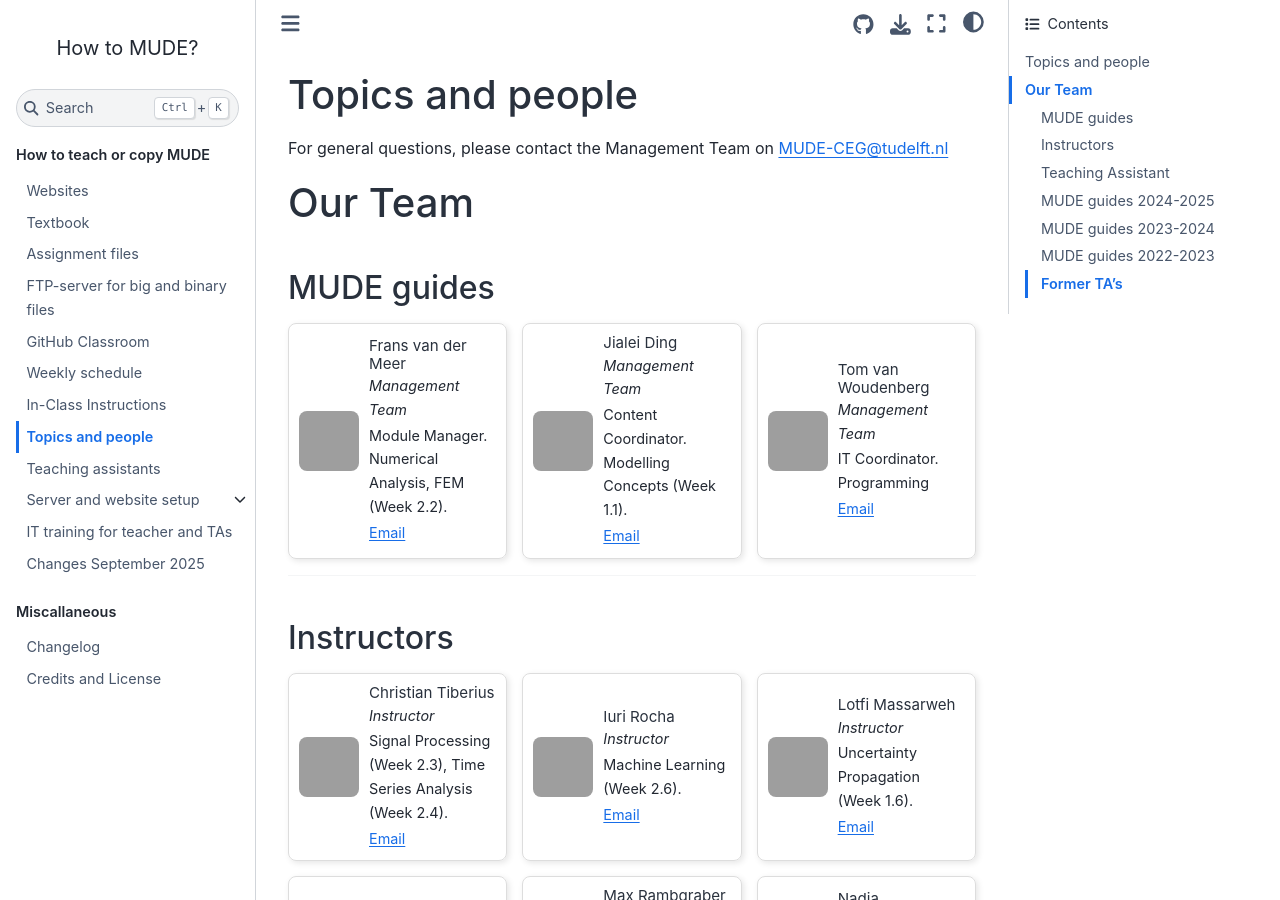
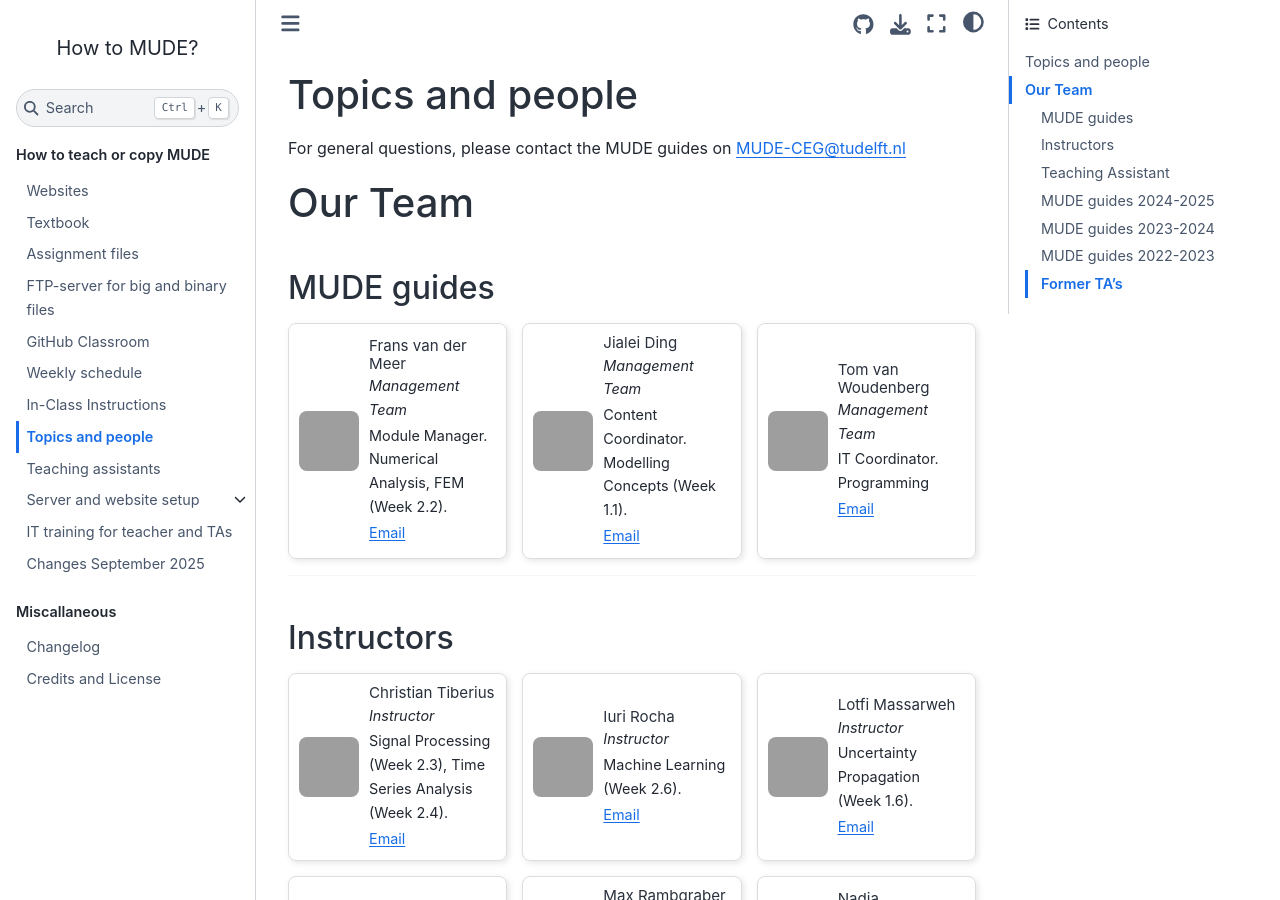
Before and after one commit to TUDelft-MUDE/teacher, a Jupyter Book: the page built from book/team/topics_people.md, in a window 1280 px wide and 900 px high, cut to the strip 0-900 px from the top of the window. Built offline with Jupyter Book 1.0.4 settings and Sphinx 7.4.7 and the Sphinx Book theme 1.1.4, drawn with Linux system fonts in a browser that asks for light colours; comment, search, counter and statistics services are not loaded; grey boxes are pictures that could not be loaded.

Commit message:
Update topics_people.md

```diff
--- a/book/team/topics_people.md
+++ b/book/team/topics_people.md
@@ -1,6 +1,6 @@
 # Topics and people
 
-For general questions, please contact the Management Team on [MUDE-CEG@tudelft.nl](mailto:MUDE-CEG@tudelft.nl)
+For general questions, please contact the MUDE guides on [MUDE-CEG@tudelft.nl](mailto:MUDE-CEG@tudelft.nl)
 
 <style>
 .team-container {
```
